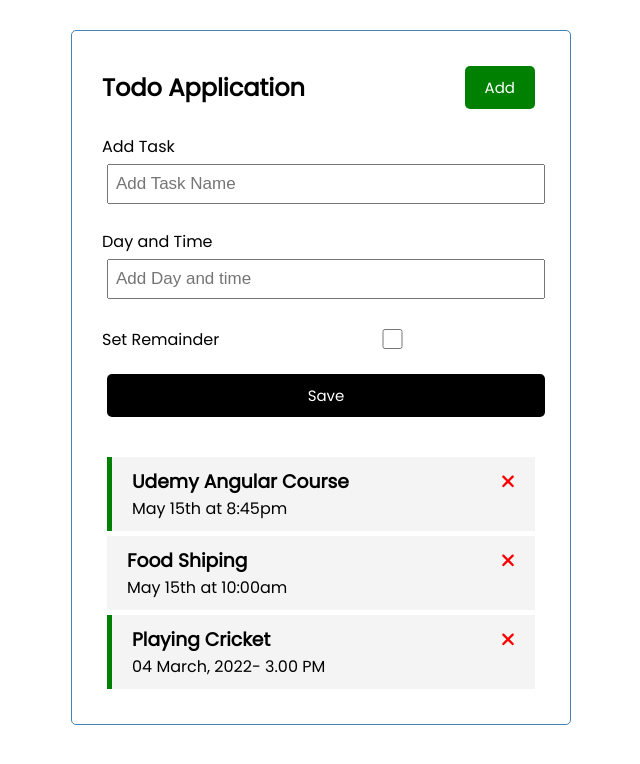
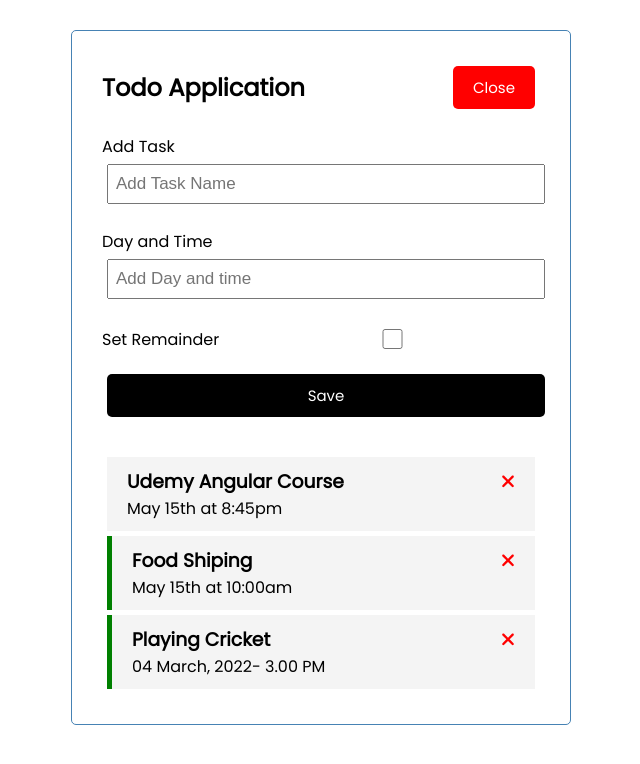
Before and after one commit to aamahi/todo-Angular, an Angular app: page / in a window 1280 px wide. Both pictures are taken after a click on the button "Add". Shown: the top 764 px of the page, without its empty margins (319-959 px from the left). Built offline with nearby package versions, Linux system fonts and the light colour scheme; data requests are answered from the project's data file.

Commit message:
Click Add button then Toggle add-task form, And Close buttton click then close the add-task form

```diff
--- a/db.json
+++ b/db.json
@@ -4,13 +4,13 @@
       "id": 3,
       "text": "Udemy Angular Course",
       "day": "May 15th at 8:45pm",
-      "remainder": true
+      "remainder": false
     },
     {
       "id": 4,
       "text": "Food Shiping",
       "day": "May 15th at 10:00am",
-      "remainder": false
+      "remainder": true
     },
     {
       "text": "Playing Cricket",
--- a/src/app/components/add-task/add-task.component.html
+++ b/src/app/components/add-task/add-task.component.html
@@ -1,4 +1,4 @@
-<form class="add-form" (ngSubmit)="onSubmit()">
+<form *ngIf="showAddTask" class="add-form" (ngSubmit)="onSubmit()">
   <div class="form-control">
     <label for="text">Add Task</label>
     <input type="text" name="text" id="text" [(ngModel)]="text" placeholder="Add Task Name">
--- a/src/app/components/add-task/add-task.component.ts
+++ b/src/app/components/add-task/add-task.component.ts
@@ -1,4 +1,6 @@
 import { Component, OnInit, Output, EventEmitter } from '@angular/core';
+import { UiService } from "../../services/ui.service";
+import { Subscription } from "rxjs";
 import { Task } from "../../Task";
 
 @Component({
@@ -12,8 +14,12 @@
   text!: string;
   day!: string;
   remainder: boolean = false;
+  showAddTask: boolean = false;
+  subscription!: Subscription;
 
-  constructor() { }
+  constructor(private uiService:UiService) {
+    this.subscription = this.uiService.onToggle().subscribe((value)=>(this.showAddTask=value));
+  }
 
   ngOnInit(): void {
   }
--- a/src/app/components/header/header.component.html
+++ b/src/app/components/header/header.component.html
@@ -1,8 +1,8 @@
 <header>
   <h2> {{title}} </h2>
   <app-button
-    color="green"
-    text="Add"
+    color="{{ showAddTask?'red':'green' }}"
+    text="{{ showAddTask?'Close':'Add' }}"
     (btnClick)="toggleAddTask()"
   ></app-button>
 </header>
--- a/src/app/components/header/header.component.ts
+++ b/src/app/components/header/header.component.ts
@@ -1,4 +1,6 @@
 import { Component, OnInit } from '@angular/core';
+import { UiService } from "../../services/ui.service";
+import { Subscription } from "rxjs";
 
 @Component({
   selector: 'app-header',
@@ -6,14 +8,19 @@
   styleUrls: ['./header.component.scss']
 })
 export class HeaderComponent implements OnInit {
+  title: string = "Todo Application"
+  showAddTask: boolean = false;
+  subscription!: Subscription;
 
-  title: string = "Todo Application";
-  constructor() { }
+
+  constructor(private uiService:UiService) {
+    this.subscription = this.uiService.onToggle().subscribe((value)=>(this.showAddTask =value));
+  }
 
   ngOnInit(): void {
   }
   toggleAddTask(){
-    console.log('toggle');
+    this.uiService.toggleAddTask();
   }
 
 }
--- a/src/app/services/task.service.ts
+++ b/src/app/services/task.service.ts
@@ -1,7 +1,6 @@
 import { Injectable } from '@angular/core';
 import { Observable, of } from "rxjs";
 import { Task } from '../Task';
-import { TASKS } from '../mock-task';
 import {HttpClient, HttpHeaders} from "@angular/common/http";
 
 const httpOptions={
--- a/src/app/services/ui.service.ts
+++ b/src/app/services/ui.service.ts
@@ -5,6 +5,16 @@
   providedIn: 'root'
 })
 export class UiService {
+  private showAddTask: boolean = false;
+  private subject = new Subject<any>();
 
   constructor() { }
+
+  toggleAddTask():void{
+    this.showAddTask  =!this.showAddTask;
+    this.subject.next(this.showAddTask)
+  }
+  onToggle(): Observable<any> {
+    return this.subject.asObservable();
+  }
 }
```
